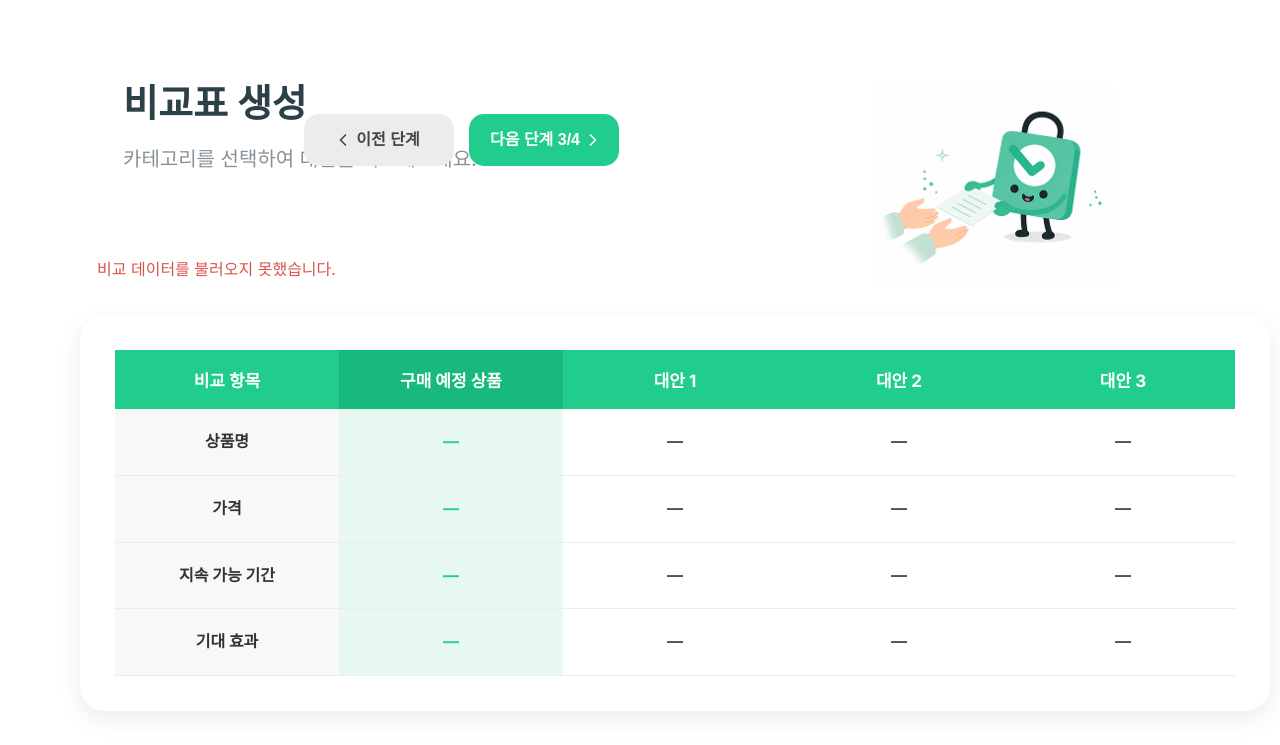
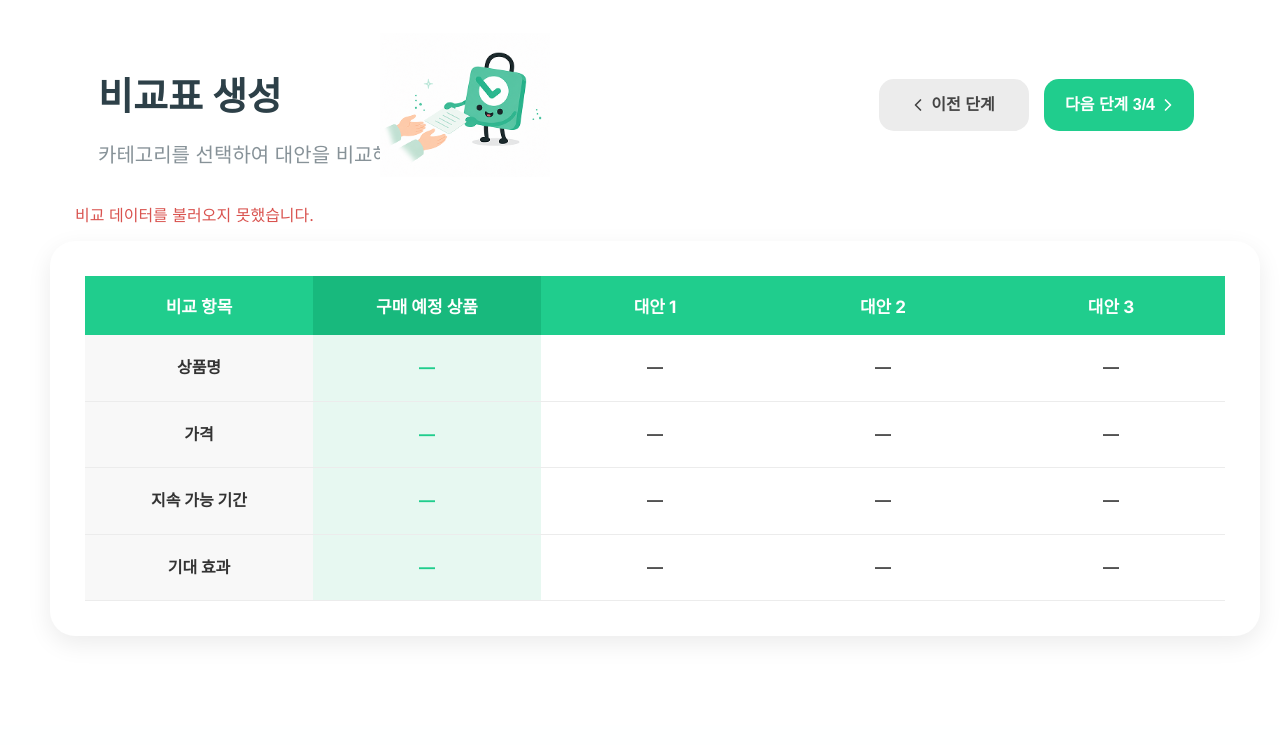
Before and after one commit to pirogramming/CHOEZY, a Django app: page /products/comparison/1/ in a window 1280 px wide. Shown: the part 75-820 px from the top of the page. After the commit the page ends 714 px from the top, so only its background shows below. Run offline with Django 5.2, Linux system fonts and the light colour scheme; the visitor is signed in with stand-in values (Sample User, id 1); parts of the project's set-up code (start-up, migrations or seed data) failed here and were passed over.

Commit message:
style: 카테고리별 대안/비교표/대안 시각화 페이지 레이아웃 및 버튼 스타일 조정

```diff
--- a/products/templates/products/comparison_table.html
+++ b/products/templates/products/comparison_table.html
@@ -27,35 +27,29 @@
     <div class="comparison-header">
 
 
-
         <div class="comparison-title-area">
-
 
             <h1>
                 비교표 생성
             </h1>
 
-
             <p>
                 카테고리를 선택하여 대안을 비교해보세요.
             </p>
 
+        </div>
+
+
+        <div class="comparison-character">
+
+            <img src="{% static 'images/comparison_table_character.png' %}" alt="비교 캐릭터">
 
         </div>
 
 
-
-
-        <div class="comparison-header-right">
-
-
-            <!-- 단계 버튼 -->
-
         <div class="comparison-step-button-area">
 
-
             <button type="button" class="comparison-prev-btn">
-
 
                 <svg xmlns="http://www.w3.org/2000/svg" width="22" height="22" viewBox="0 0 24 24" fill="none"
                     stroke="currentColor" stroke-width="2" stroke-linecap="round" stroke-linejoin="round">
@@ -64,24 +58,17 @@
 
                 </svg>
 
-
                 <span>
                     이전 단계
                 </span>
 
-
             </button>
 
-
-
-
             <button type="button" class="comparison-next-btn">
-
 
                 <span>
                     다음 단계 3/4
                 </span>
-
 
                 <svg xmlns="http://www.w3.org/2000/svg" width="22" height="22" viewBox="0 0 24 24" fill="none"
                     stroke="currentColor" stroke-width="2" stroke-linecap="round" stroke-linejoin="round">
@@ -90,27 +77,11 @@
 
                 </svg>
 
-
             </button>
-
 
         </div>
 
 
-
-
-
-            <!-- 캐릭터 -->
-
-            <div class="comparison-character">
-
-
-                <img src="{% static 'images/comparison_table_character.png' %}" alt="비교 캐릭터">
-
-
-            </div>
-
-        </div>
     </div>
 
 
--- a/static/css/comparison_table.css
+++ b/static/css/comparison_table.css
@@ -9,12 +9,12 @@
 
     min-height:calc(100vh - 90px);
 
-    padding:34px 80px;
+    padding:30px 70px;
 
     box-sizing:border-box;
 
-    background:#ffffff;
-
+    background:white;
+    overflow-x: hidden;
 }
 
 
@@ -26,16 +26,17 @@
 
 .comparison-header {
 
-
     display:flex;
-
-    align-items: center;
 
     justify-content:space-between;
 
-    min-height: 150px;
-    padding: 0 16px;
-    margin-bottom: 20px;
+    align-items:center;
+
+    min-height:150px;
+
+    padding:0 16px;
+
+    margin-bottom:22px;
 
 }
 
@@ -43,9 +44,8 @@
 
 .comparison-title-area {
 
-    padding-left: 10px;
-    transform:translateX(17px);
-
+    padding-left:12px;
+    transform: translate(0px, 12px);
 
 }
 
@@ -53,7 +53,6 @@
 
 .comparison-title-area h1 {
 
-    margin: 0 0 18px;
 
     font-size:38px;
 
@@ -61,7 +60,7 @@
 
     color:#2D4048;
 
-    margin-bottom:12px;
+    margin:0 0 18px;
 
 
 }
@@ -73,70 +72,9 @@
 
     font-size:20px;
 
-    color: #879298;
+    color:#879298;
 
-    transform: translateY(-5px);
-}
-
-
-
-/* ===========================
-   오른쪽 영역
-=========================== */
-
-
-.comparison-header-right {
-
-
-    display:flex;
-
-    align-items:flex-start;
-
-    gap:5px;
-
-
-}
-
-
-
-/* 단계 버튼 위치 */
-
-
-.comparison-step-button-area {
-
-
-    display:flex;
-
-    gap:15px;
-
-    transform:translateX(-320px);
-
-    margin-top:80px;
-
-
-}
-
-
-
-/* 캐릭터 */
-
-
-.comparison-character {
-
-
-    line-height:0;
-
-
-}
-
-
-
-.comparison-character img {
-
-
-    width:240px;
-
-    transform:translate(-70px,50px);
+    margin:0;
 
 
 }
@@ -296,6 +234,37 @@
 }
 
 
+/* 단계 버튼 */
+
+
+.comparison-step-button-area {
+
+    display:flex;
+
+    gap:15px;
+
+}
+
+
+
+/* 캐릭터 */
+
+
+.comparison-character {
+
+    line-height:0;
+
+}
+
+
+
+.comparison-character img {
+
+    width:170px;
+    transform: translate(-200px, 0px);
+}
+
+
 
 
 
@@ -314,7 +283,7 @@
     margin-bottom:35px;
 
 
-    transform:translateX(17px);
+    transform:translateX(5px);
 
 
 }
@@ -347,7 +316,7 @@
 
     transition:.2s;
 
-
+    transform: translate(15px, 10px);
 }
 
 
@@ -356,7 +325,6 @@
 
     background:#E7F8F1;
 
-    transform:translateY(-2px);
 
 }
 
@@ -388,7 +356,7 @@
     width:100%;
 
 
-    max-width:1250px;
+    max-width:1400px;
 
 
     margin:0 auto;
@@ -407,7 +375,7 @@
 
     0 8px 25px rgba(0,0,0,0.08);
 
-
+    transform: translate(-20px,-20px);
 }
 
 
@@ -566,19 +534,6 @@
 
 
 
-    .comparison-header-right{
-
-
-        width:100%;
-
-
-        justify-content:center;
-
-
-    }
-
-
-
     .comparison-category-wrapper{
 
 
```
Also changed, not shown: alternatives/templates/alternatives/category_alternatives.html (+7 -5 lines), static/css/alternatives.css (+15 -14 lines), static/css/opportunity_cost.css (+16 -18 lines). Lines whose indentation alone changed are shown as unchanged.
